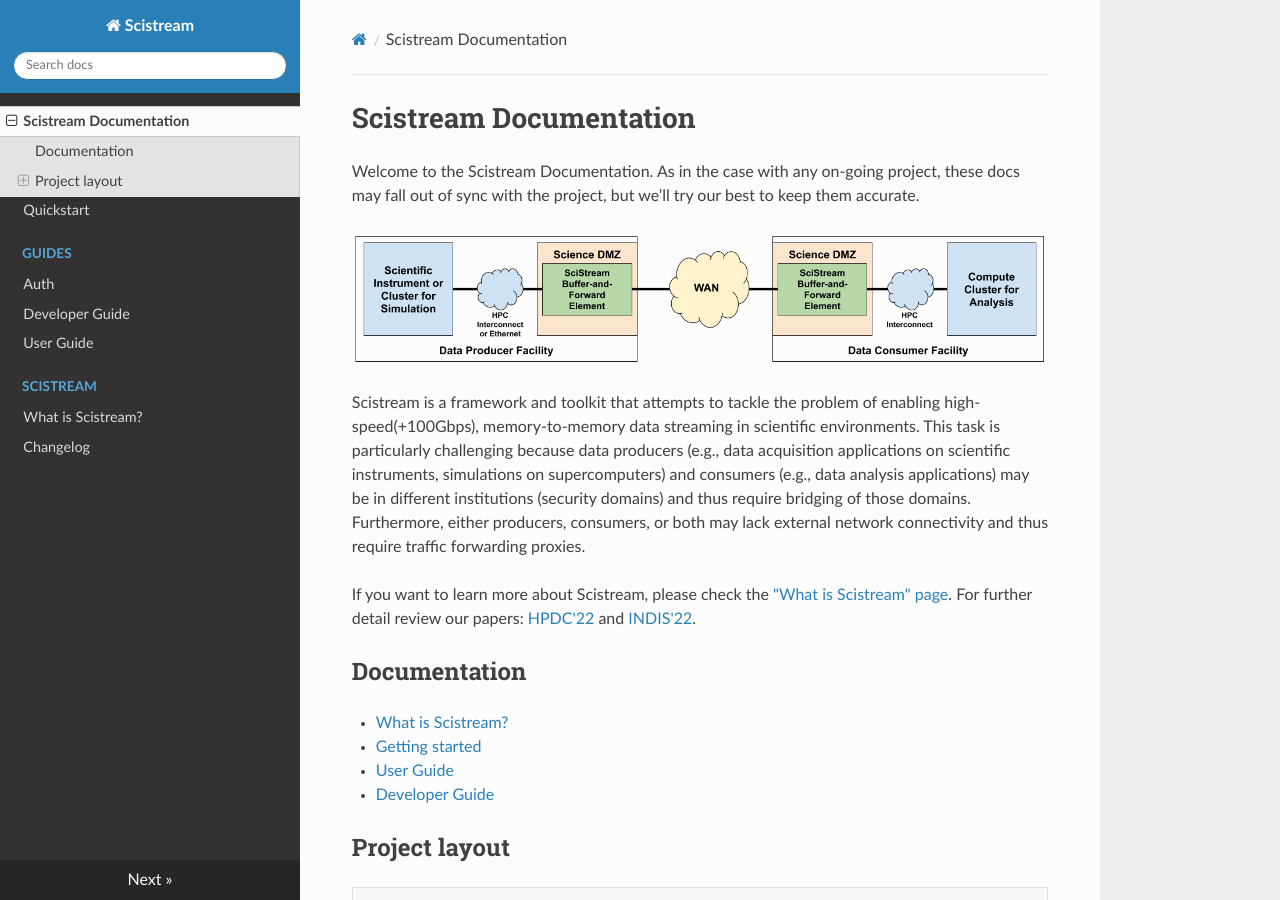
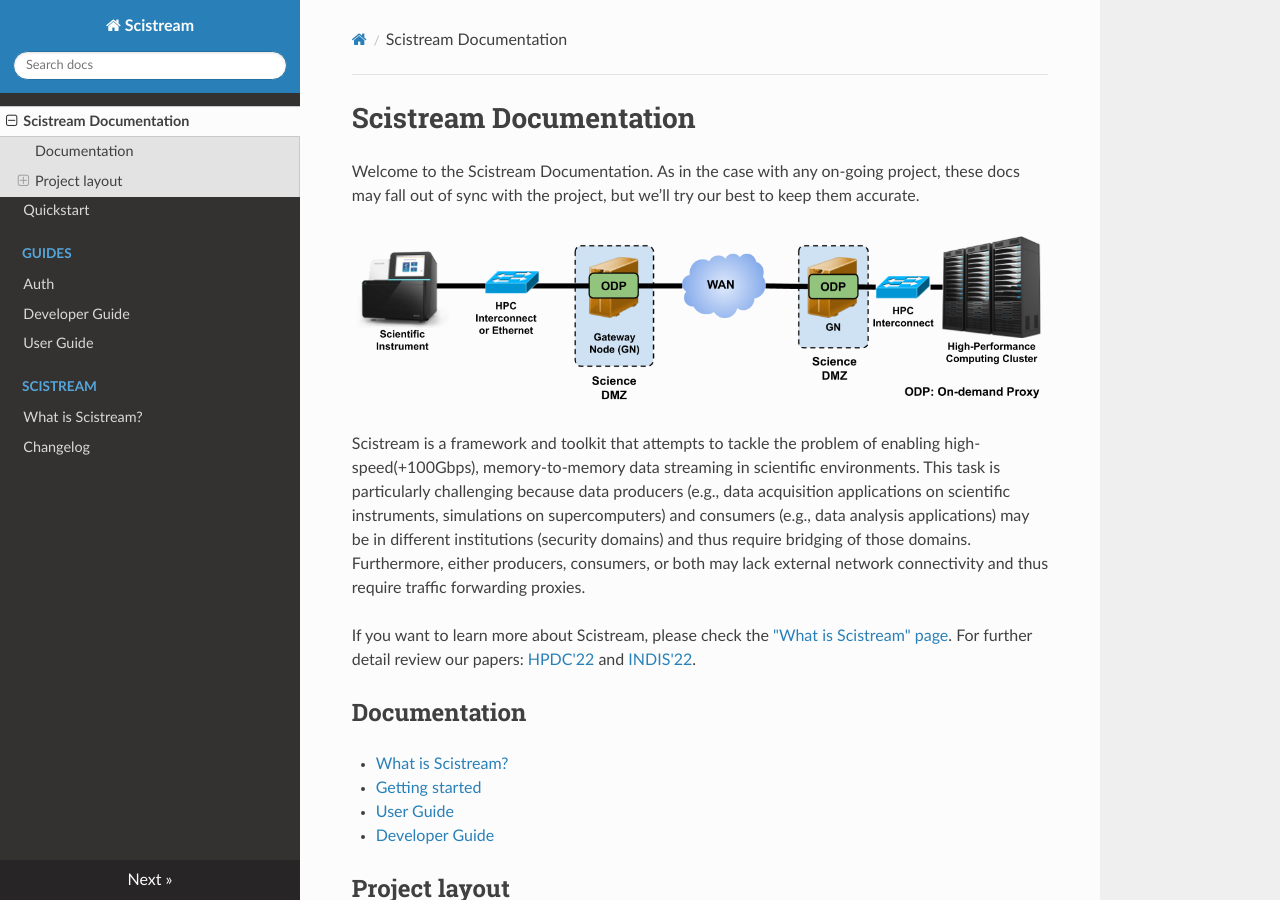
Before and after one commit to scistream/scistream-proto, an MkDocs documentation site: the page built from docs/index.md, in a window 1280 px wide and 900 px high. Built offline with MkDocs 1.6.1, drawn with Linux system fonts in a browser that asks for light colours; nearby versions of some CDN libraries.

Commit message:
trying relative path to figures

```diff
--- a/docs/index.md
+++ b/docs/index.md
@@ -2,7 +2,7 @@
 
 Welcome to the Scistream Documentation. As in the case with any on-going project, these docs may fall out of sync with the project, but we’ll try our best to keep them accurate.
 
-![Scientific Instrument needs to connect to analysis compute cluster in a different institution](figures/simple-arch.png "Scistream Architecture")
+![Scientific Instrument needs to connect to analysis compute cluster in a different institution](figures/scistream-arch.png "Scistream Architecture")
 
 Scistream is a framework and toolkit that attempts to tackle the problem of enabling high-speed(+100Gbps), memory-to-memory data streaming in scientific environments. This task is particularly challenging because data producers (e.g., data acquisition applications on scientific instruments, simulations on supercomputers) and consumers (e.g., data analysis applications) may be in different institutions (security domains) and thus require bridging of those domains. Furthermore, either producers, consumers, or both may lack external network connectivity and thus require traffic forwarding proxies.
 
```
Also changed, not shown: docs/scistream/README.md (+1 -1 lines), docs/figures/scistream-arch.png (added).
